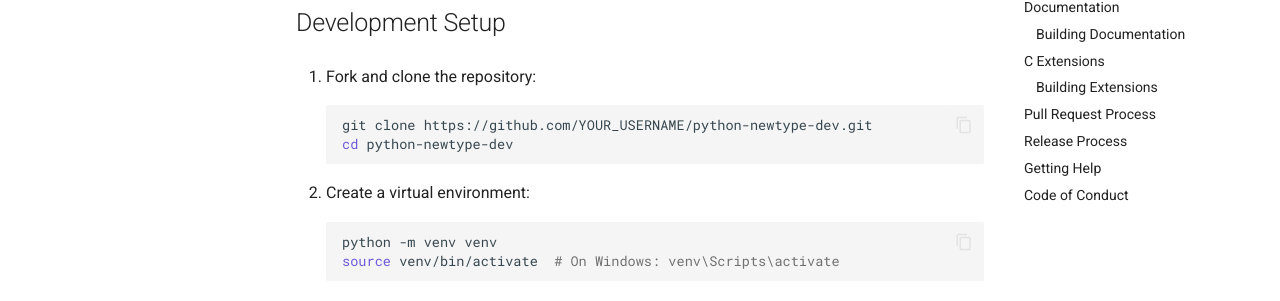
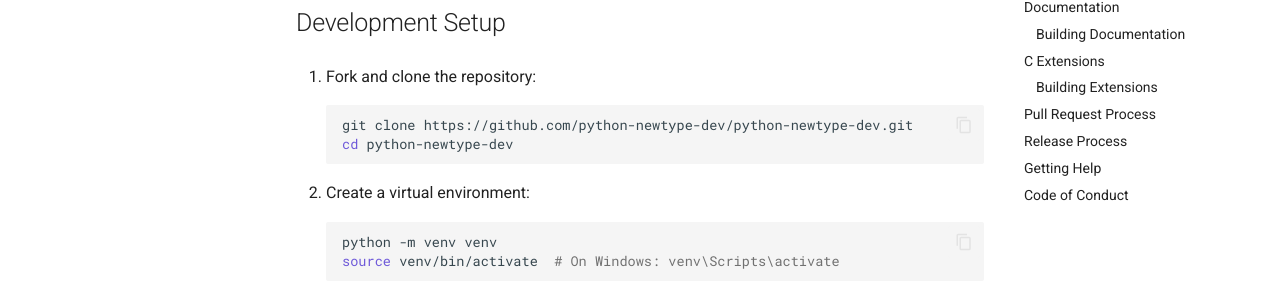
Before and after one commit to jymchng/python-newtype-dev, an MkDocs documentation site: the page built from docs/development/contributing.md, in a window 1280 px wide and 900 px high. Shown: the part 314-615 px from the top of the window. Built offline with MkDocs 1.6.1 and Material for MkDocs 9.7.7, drawn with Linux system fonts in a browser that asks for light colours; comment, search, counter and statistics services are not loaded; some of the changed lines change nothing that is shown.

Commit message:
update docs and examples

````diff
--- a/docs/development/contributing.md
+++ b/docs/development/contributing.md
@@ -6,7 +6,7 @@ Thank you for considering contributing to python-newtype! This document provides
 
 1. Fork and clone the repository:
    ```bash
-   git clone https://github.com/YOUR_USERNAME/python-newtype-dev.git
+   git clone https://github.com/python-newtype-dev/python-newtype-dev.git
    cd python-newtype-dev
    ```
 
````
